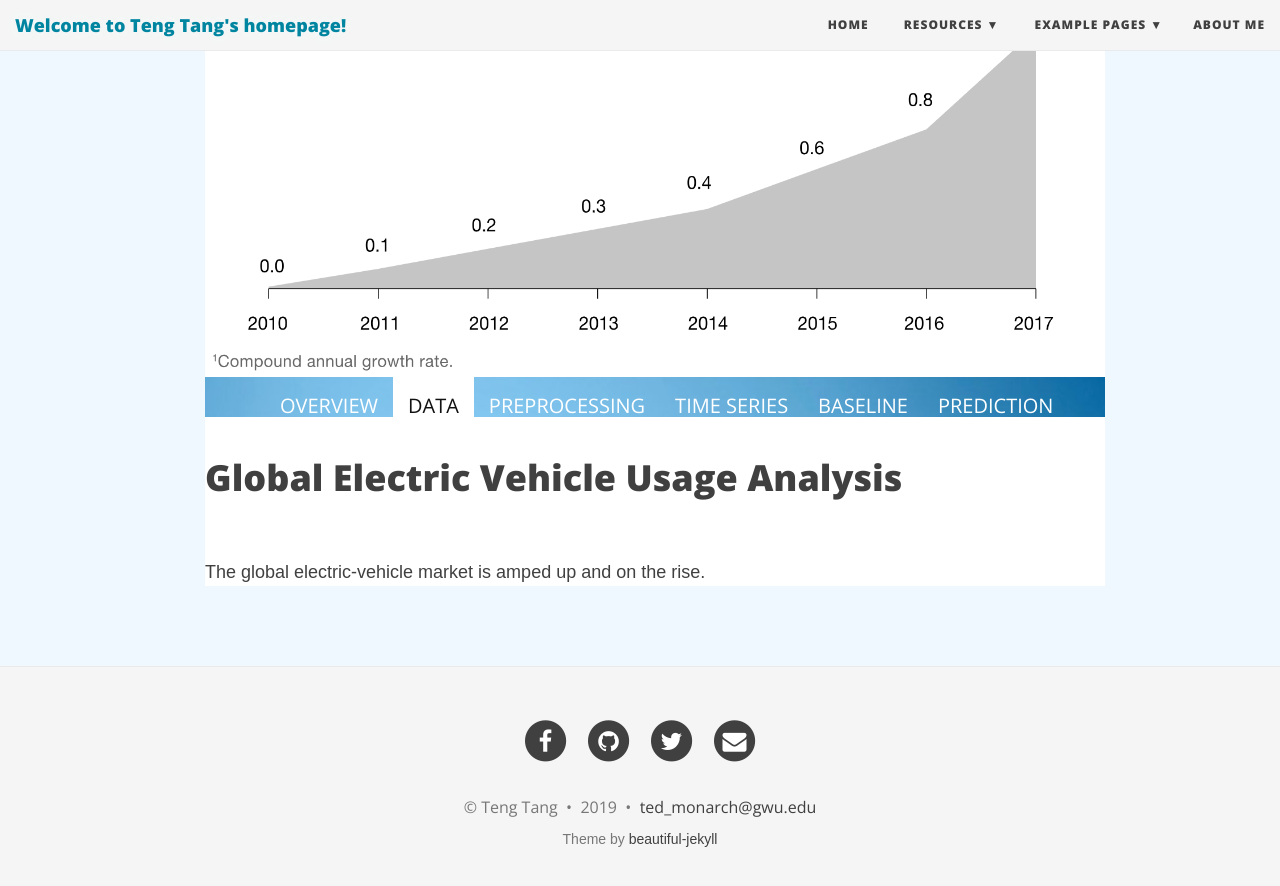
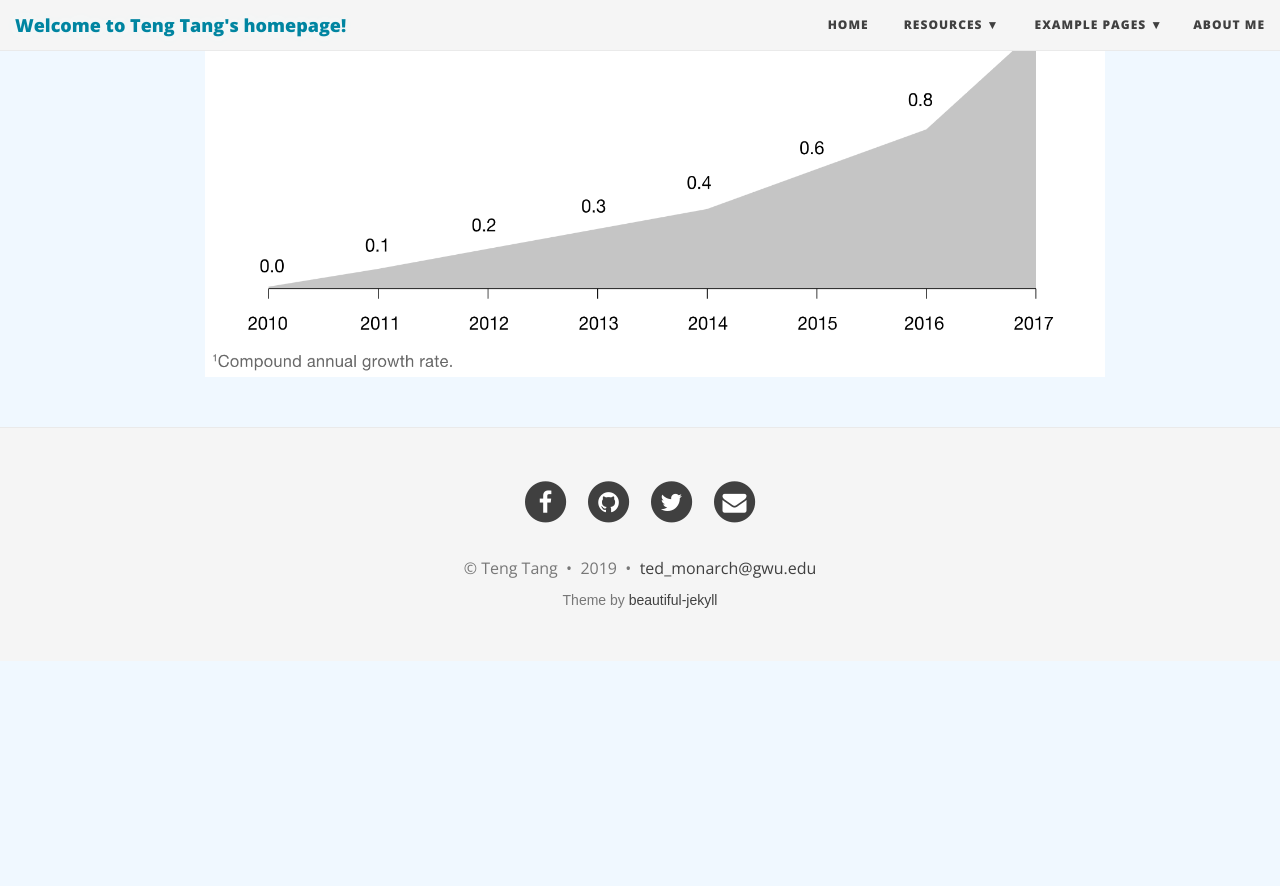
Before and after one commit to Monarch2018/ev_prediction, a Jekyll site: the page built from index.html, in a window 1280 px wide and 900 px high, scrolled down 1615 px. Shown: the top 886 px of the window. Built offline with Jekyll 4.4.1, drawn with Linux system fonts in a browser that asks for light colours; nearby versions of some CDN libraries; the list of posts is cut into pages by our own code; after the commit the page ends 2276 px from its top, so only the background shows below that.

Commit message:
Update index.html

```diff
--- a/index.html
+++ b/index.html
@@ -51,32 +51,6 @@ bigimg: /img/tesla.png
 				<img src="css/EVsales.png" alt="Last year, for the first time, global sales of new electric vehicles passed a million units" width="900" height="1000" style="margin:auto, width=70%">
 			</div><!-- /.blurb -->
 	</div><!-- /.container -->
-<div id= "main">
-		<nav id="menubar">
-			<ul id="menu">
-				<li><a href="index.html">Overview</a></li>
-				<li class = "selected"><a href="data.html">Data</a></li>
-				<li><a href="preprocessing.html">Preprocessing</a></li>
-				<li><a href="timeseries.html">Time Series</a></li>
-				<li><a href="baseline.html">Baseline</a></li>
-				<li><a href="prediction.html">Prediction</a></li>
-			</ul>
-		</nav>
 
-	</div>
-
-	<div id="container">
-
-			<div id="blurb">
-				<br>
-				<h1>Global Electric Vehicle Usage Analysis</h1>
-				<br>
-				<p>The global electric-vehicle market is amped up and on the rise.</p>
-<!-- 				<hr style="border: 0.8px dashed black;"/>
-				<br>
-				<h2>&#9670 Overview: </h2> -->
-
-			</div><!-- /.blurb -->
-	</div><!-- /.container -->
 </body>
 </html>
```
